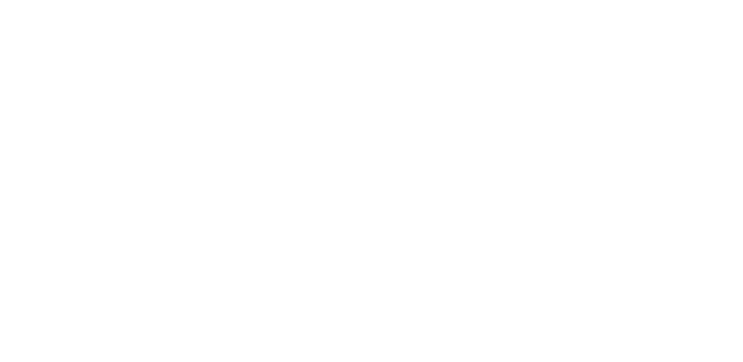
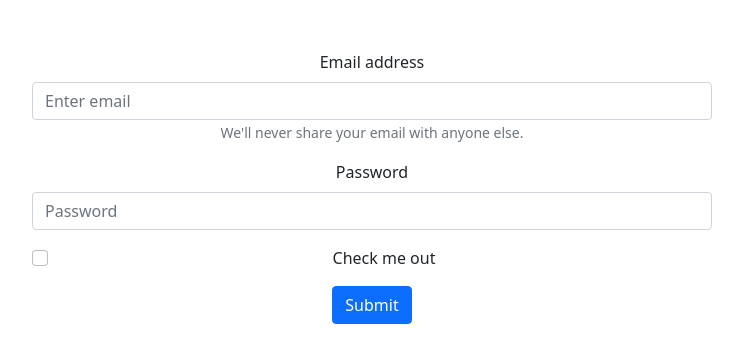
Before and after one commit to thilinianuradha/evisfarm-ui, a React (Create React App) app in the folder evisfarm/: page /Signup in a window 1280 px wide. Shown: the top 362 px of the page, without its empty margins (268-1011 px from the left). Built offline with nearby package versions, Linux system fonts and the light colour scheme.

Commit message:
Signup added

```diff
--- a/evisfarm/package.json
+++ b/evisfarm/package.json
@@ -3,6 +3,9 @@
   "version": "0.1.0",
   "private": true,
   "dependencies": {
+    "@emotion/react": "^11.8.1",
+    "@emotion/styled": "^11.8.1",
+    "@mui/material": "^5.4.3",
     "@testing-library/jest-dom": "^5.16.2",
     "@testing-library/react": "^12.1.2",
     "@testing-library/user-event": "^13.5.0",
@@ -14,6 +17,7 @@
     "react-router-dom": "^5.3.0",
     "react-scripts": "5.0.0",
     "styled-components": "^5.3.3",
+    "validator": "^13.7.0",
     "web-vitals": "^2.1.4"
   },
   "scripts": {
--- a/evisfarm/src/App.js
+++ b/evisfarm/src/App.js
@@ -2,8 +2,11 @@
 import Login from "./Pages/Login";
 import Profile from "./Pages/Profile";
 import Home from "./Pages/Home";
+import Crop from "./Pages/Crop";
+import SignUp from "./Pages/Signup";
 
 import {BrowserRouter as Router, Switch, Route, Link} from 'react-router-dom'
+
 
 
 
@@ -13,6 +16,8 @@
             <Route exact path="/" component={Home}/>
             <Route exact path="/Login" component={Login}/>
             <Route exact path="/Profile" component={Profile}/>
+            <Route exact path="/Crop" component={Crop}/>
+            <Route exact path="/Signup" component={SignUp}/>
           </Switch>
         </Router>
 }
--- /dev/null
+++ b/evisfarm/src/Pages/Crop.js
@@ -0,0 +1,29 @@
+import React, { Component } from 'react'
+import Table1 from '../Common components/Table1'
+
+
+
+const list = [
+    {id:1, Crop_type:"Vegetables", Crop_name: "Beans", No_of_Ads:2},
+    {id:1, Crop_type:"Vegetables", Crop_name: "Beans", No_of_Ads:2},
+    {id:1, Crop_type:"Vegetables", Crop_name: "Beans", No_of_Ads:2},
+
+  ]
+
+  const colNames = ['Id','Crop type','Crop name','No of Ads']
+
+
+
+export default class Home extends Component {
+    render() {
+      return (
+          <div>
+                <div className='col column2 Table1'>
+
+<div className='table_list'><h5>Crops</h5><Table1 list={list} colNames={colNames}/></div>
+
+</div>
+          </div>
+      )
+    }
+}
--- a/evisfarm/src/Pages/Home.css
+++ b/evisfarm/src/Pages/Home.css
@@ -1,12 +1,7 @@
 .home {
-
 
     width: auto;
     margin: auto;
     text-align: center;
 
 }
-
-.link {
-    padding: 25px;
-}
--- a/evisfarm/src/Pages/Home.js
+++ b/evisfarm/src/Pages/Home.js
@@ -2,22 +2,32 @@
 import { Link } from 'react-router-dom'
 import './Home.css'
 import Navigation from '../Common components/Navigation'
+import { Container} from 'react-bootstrap'
 
 export default class Home extends Component {
   render() {
     return (
+      <div className='home'>
+<Container>
+<h1>EvisFarm</h1>
+  <p>EveryoneisaFarmer!</p>
+</Container>
+         <Navigation />
+            <h3 className='h2'>Welcome to home page!</h3>
+            <div className='link'>
+              <Link to="/Signup">
+                <button type="button">
+              I want to sell..
+                </button>
+              </Link>
 
-      <div className='home'>
-         <Navigation/>
-            <h1 className='h1'>EvisFarm</h1>
-            <h2 className='h2'>Welcome to home page!</h2>
-            <div className='link'>
-              <Link to="/Login">
+              <Link to="#">
                 <button type="button">
-               Login
+              I want to buy..
                 </button>
               </Link>
             </div>
+
 
       </div>
     )
--- /dev/null
+++ b/evisfarm/src/Pages/Signup.css
@@ -0,0 +1,4 @@
+Form {
+    margin: 50px 300px 50px 300px;
+
+}
--- /dev/null
+++ b/evisfarm/src/Pages/Signup.js
@@ -0,0 +1,32 @@
+import React, { Component } from 'react'
+import './Signup.css';
+import {Form, Button} from 'react-bootstrap'
+
+export default class Signup extends Component {
+  render() {
+    return (
+      <div>
+        <Form>
+  <Form.Group className="mb-3" controlId="formBasicEmail">
+    <Form.Label>Email address</Form.Label>
+    <Form.Control type="email" placeholder="Enter email" />
+    <Form.Text className="text-muted">
+      We'll never share your email with anyone else.
+    </Form.Text>
+  </Form.Group>
+
+  <Form.Group className="mb-3" controlId="formBasicPassword">
+    <Form.Label>Password</Form.Label>
+    <Form.Control type="password" placeholder="Password" />
+  </Form.Group>
+  <Form.Group className="mb-3" controlId="formBasicCheckbox">
+    <Form.Check type="checkbox" label="Check me out" />
+  </Form.Group>
+  <Button variant="primary" type="submit">
+    Submit
+  </Button>
+</Form>
+      </div>
+    )
+  }
+}
```
Also changed, not shown: 1 other file (tests, documents, lock files or other folders).
